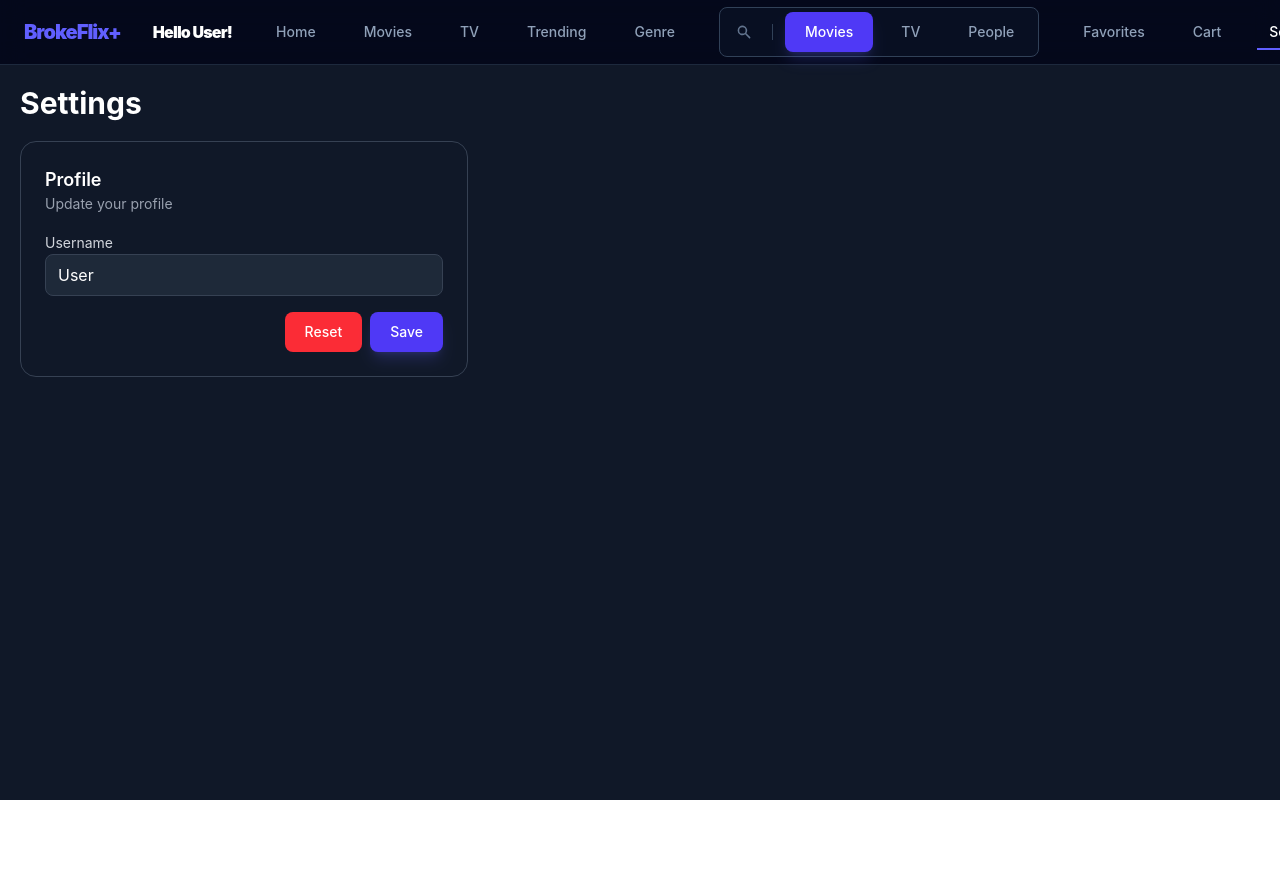
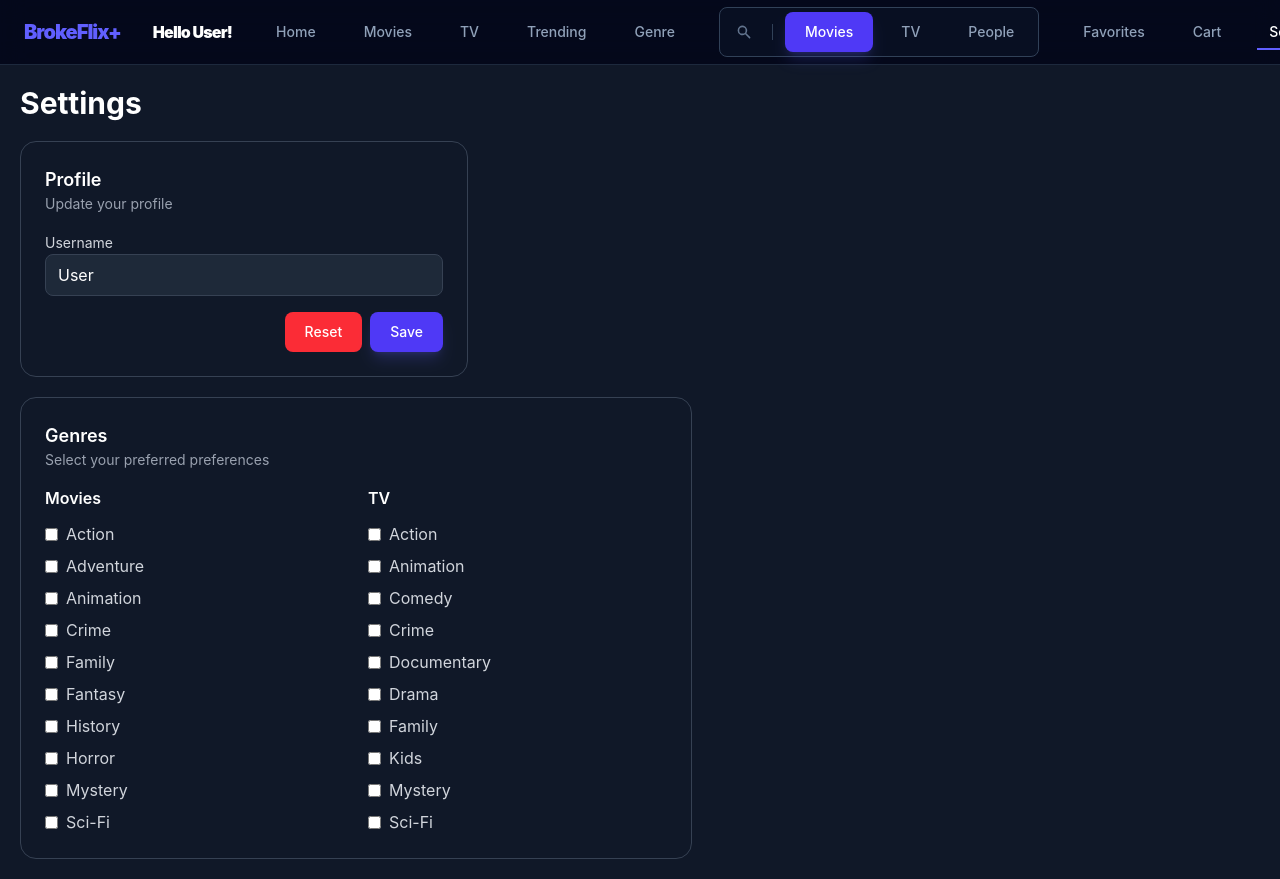
Before and after one commit to JosephZhao1505/ics4u1-assignment-5, a React (Vite) app: page /settings in a window 1280 px wide. Shown: the top 879 px of the page. Before the commit the page ends 800 px from the top, so only its background shows below. Built offline with nearby package versions, Linux system fonts and the light colour scheme.

Commit message:
Just need cart functionality

```diff
--- a/src/context/UserContext.ts
+++ b/src/context/UserContext.ts
@@ -1,13 +1,15 @@
 import { createContext } from "react";
-import type { ImageCell } from "@/core";
+import type { GenrePreferences, ImageCell } from "@/core";
 
 export type UserContextType = {
   userName: string;
   favorites: Map<number, ImageCell>;
   cart: Map<number, ImageCell>;
+  preferredGenres: GenrePreferences;
   setUserName: (userName: string) => void;
   toggleFavorite: (item: ImageCell) => void;
   toggleCart: (item: ImageCell) => void;
+  setPreferredGenres: (genres: GenrePreferences) => void;
 };
 
 export const UserContext = createContext<UserContextType | undefined>(undefined);
--- a/src/context/UserProvider.tsx
+++ b/src/context/UserProvider.tsx
@@ -1,17 +1,43 @@
 import type { ReactNode } from "react";
 import { UserContext } from "@/context";
-import { FAVORITES_KEY, type ImageCell, USERNAME_KEY } from "@/core";
+import { CART_KEY, FAVORITES_KEY, GENRES_KEY, type GenrePreferences, type ImageCell, USERNAME_KEY } from "@/core";
 import { useLocalStorage } from "@/hooks";
 
 type UserProviderProps = {
   children: ReactNode;
 };
 
+const defaultPreferredGenres: GenrePreferences = {
+  movies: [],
+  tvs: [],
+};
+
 export const UserProvider = ({ children }: UserProviderProps) => {
   const [userName, setUserName] = useLocalStorage<string>(USERNAME_KEY, "User");
   const [favoritesStorage, setFavoritesStorage] = useLocalStorage<[number, ImageCell][]>(FAVORITES_KEY, []);
+  const [cartStorage, setCartStorage] = useLocalStorage<[number, ImageCell][]>(CART_KEY, []);
+  const [preferredGenresStorage, setPreferredGenresStorage] = useLocalStorage<GenrePreferences, GenrePreferences>(
+    GENRES_KEY,
+    defaultPreferredGenres,
+    {
+      deserialize: (stored) => {
+        if (!stored || typeof stored !== "object") {
+          return defaultPreferredGenres;
+        }
+
+        const parsed = stored as Partial<GenrePreferences>;
+        const movies = Array.isArray(parsed.movies) ? parsed.movies.filter((id): id is number => typeof id === "number") : [];
+        const tvs = Array.isArray(parsed.tvs) ? parsed.tvs.filter((id): id is number => typeof id === "number") : [];
+
+        return { movies, tvs };
+      },
+      serialize: (value) => value,
+    },
+  );
 
   const favorites = new Map(favoritesStorage);
+  const cart = new Map(cartStorage);
+  const preferredGenres = preferredGenresStorage;
 
   const toggleFavorite = (item: ImageCell) => {
     const map = new Map(favorites);
@@ -25,11 +51,27 @@ export const UserProvider = ({ children }: UserProviderProps) => {
     setFavoritesStorage(Array.from(map.entries()));
   };
 
+  const toggleCart = (item: ImageCell) => {
+    const map = new Map(cartStorage);
+
+    if (map.has(item.id)) {
+      map.delete(item.id);
+    } else {
+      map.set(item.id, item);
+    }
+
+    setCartStorage(Array.from(map.entries()));
+  };
+
   return (
     <UserContext.Provider
       value={{
+        cart,
         favorites,
+        preferredGenres,
+        setPreferredGenres: setPreferredGenresStorage,
         setUserName,
+        toggleCart,
         toggleFavorite,
         userName,
       }}
--- /dev/null
+++ b/src/core/constants/genres.ts
@@ -0,0 +1,25 @@
+export const MOVIE_GENRES = [
+  { id: 28, name: "Action" },
+  { id: 12, name: "Adventure" },
+  { id: 16, name: "Animation" },
+  { id: 80, name: "Crime" },
+  { id: 10751, name: "Family" },
+  { id: 14, name: "Fantasy" },
+  { id: 36, name: "History" },
+  { id: 27, name: "Horror" },
+  { id: 9648, name: "Mystery" },
+  { id: 878, name: "Sci-Fi" },
+];
+
+export const TV_GENRES = [
+  { id: 10759, name: "Action" },
+  { id: 16, name: "Animation" },
+  { id: 35, name: "Comedy" },
+  { id: 80, name: "Crime" },
+  { id: 99, name: "Documentary" },
+  { id: 18, name: "Drama" },
+  { id: 10751, name: "Family" },
+  { id: 10762, name: "Kids" },
+  { id: 9648, name: "Mystery" },
+  { id: 10765, name: "Sci-Fi" },
+];
--- a/src/core/constants/storage.ts
+++ b/src/core/constants/storage.ts
@@ -1,2 +1,4 @@
 export const USERNAME_KEY = "userName";
 export const FAVORITES_KEY = "favorites";
+export const CART_KEY = "cart";
+export const GENRES_KEY = "genres";
--- a/src/core/index.ts
+++ b/src/core/index.ts
@@ -1,4 +1,5 @@
 export * from "@/core/constants/endpoints";
+export * from "@/core/constants/genres";
 export * from "@/core/constants/images";
 export * from "@/core/constants/storage";
 export * from "@/core/types/components";
--- a/src/core/types/components.ts
+++ b/src/core/types/components.ts
@@ -149,3 +149,8 @@ export type PersonCareerResponse = {
     poster_path: string;
   }>;
 };
+
+export type GenrePreferences = {
+  movies: number[];
+  tvs: number[];
+};
--- a/src/core/utils/imageActions.tsx
+++ b/src/core/utils/imageActions.tsx
@@ -8,7 +8,7 @@ export const favoriteAction = (isFavorite: (image: ImageCell) => boolean, onTogg
     active ? <HiHeart className="text-blue-500" size={ICON_SIZE} /> : <HiOutlineHeart className="text-white" size={ICON_SIZE} />,
   id: "favorite",
   onClick: onToggleFavorite,
-  position: "left",
+  position: "right",
 });
 
 export const cartAction = (isInCart: (image: ImageCell) => boolean, onToggleCart: (image: ImageCell) => void): ImageAction => ({
@@ -17,5 +17,5 @@ export const cartAction = (isInCart: (image: ImageCell) => boolean, onToggleCart
     active ? <BsCartFill className="text-blue-500" size={ICON_SIZE} /> : <BsCart2 className="text-white" size={ICON_SIZE} />,
   id: "cart",
   onClick: onToggleCart,
-  position: "right",
+  position: "left",
 });
--- a/src/views/general/GenreView.tsx
+++ b/src/views/general/GenreView.tsx
@@ -2,43 +2,22 @@ import { useEffect, useState } from "react";
 import { useNavigate, useParams } from "react-router-dom";
 import { Footer, ImageGrid, ImageOverlay, Link, LinkGroup, Pagination } from "@/components";
 import type { ImageCell, MediaItem, MediaResponse } from "@/core";
-import { DISCOVER_ENDPOINT, favoriteAction, getImageUrl } from "@/core";
+import { DISCOVER_ENDPOINT, favoriteAction, getImageUrl, MOVIE_GENRES, TV_GENRES } from "@/core";
 import { useTmdb, useUserContext } from "@/hooks";
-
-const MOVIE_GENRES = [
-  { id: 28, name: "Action" },
-  { id: 12, name: "Adventure" },
-  { id: 16, name: "Animation" },
-  { id: 80, name: "Crime" },
-  { id: 10751, name: "Family" },
-  { id: 14, name: "Fantasy" },
-  { id: 36, name: "History" },
-  { id: 27, name: "Horror" },
-  { id: 9648, name: "Mystery" },
-  { id: 878, name: "Sci-Fi" },
-];
-
-const TV_GENRES = [
-  { id: 10759, name: "Action" },
-  { id: 16, name: "Animation" },
-  { id: 35, name: "Comedy" },
-  { id: 80, name: "Crime" },
-  { id: 99, name: "Documentary" },
-  { id: 18, name: "Drama" },
-  { id: 10751, name: "Family" },
-  { id: 10762, name: "Kids" },
-  { id: 9648, name: "Mystery" },
-  { id: 10765, name: "Sci-Fi" },
-];
 
 export const GenreView = () => {
   const navigate = useNavigate();
   const [page, setPage] = useState<number>(1);
-  const { favorites, toggleFavorite } = useUserContext();
+  const { favorites, toggleFavorite, preferredGenres } = useUserContext();
   const { mediaType } = useParams<{ mediaType: string }>();
   const { genre } = useParams<{ genre: string }>();
+
   const genres = mediaType === "movie" ? MOVIE_GENRES : TV_GENRES;
-  const activeGenre = genres.find((index) => index.name.toLowerCase() === genre) || genres[0];
+
+  const preferredIds = mediaType === "movie" ? (preferredGenres.movies ?? []) : (preferredGenres.tvs ?? []);
+  const availableGenres = preferredIds.length > 0 ? genres.filter((g) => preferredIds.includes(g.id)) : genres;
+
+  const activeGenre = availableGenres.find((index) => index.name.toLowerCase() === genre) || availableGenres[0];
 
   const ENDPOINT = `${DISCOVER_ENDPOINT}/${mediaType}`;
   const { data } = useTmdb<MediaResponse>(ENDPOINT, { page, with_genres: activeGenre.id });
@@ -68,7 +47,7 @@ export const GenreView = () => {
         </Link>
       </div>
       <LinkGroup
-        options={genres.map((genre) => ({
+        options={availableGenres.map((genre) => ({
           label: genre.name,
           to: `/genre/${mediaType}/${genre.name.toLowerCase()}`,
         }))}
--- a/src/views/user/FavoritesView.tsx
+++ b/src/views/user/FavoritesView.tsx
@@ -1,4 +1,4 @@
-import { useMemo } from "react"; // [!code ++]
+import { useMemo } from "react";
 import { useNavigate, useParams } from "react-router-dom";
 import { ImageGrid, ImageOverlay, LinkGroup } from "@/components";
 import { favoriteAction, type ImageCell } from "@/core";
@@ -19,6 +19,7 @@ export const FavoritesView = () => {
   return (
     <section className="mx-auto max-w-7xl space-y-5 p-5">
       <h1 className="font-bold text-3xl">Favorites</h1>
+      <button>Clear</button>
       <LinkGroup
         options={[
           { label: "Movies", to: "/favorites/movie" },
--- a/src/views/user/SettingsView.tsx
+++ b/src/views/user/SettingsView.tsx
@@ -1,11 +1,42 @@
 import { useState } from "react";
 import { Button } from "@/components";
+import { MOVIE_GENRES, TV_GENRES } from "@/core";
 import { useUserContext } from "@/hooks";
 
 export const SettingsView = () => {
-  const { userName, setUserName } = useUserContext();
+  const { userName, setUserName, preferredGenres, setPreferredGenres } = useUserContext();
   const [value, setValue] = useState(userName);
+  const [selectedMovieGenres, setSelectedMovieGenres] = useState(new Set(preferredGenres.movies));
+  const [selectedTvGenres, setSelectedTvGenres] = useState(new Set(preferredGenres.tvs));
   const [message, setMessage] = useState<{ text: string; color: string } | null>(null);
+
+  const handleMovieGenreChange = (genreId: number) => {
+    const updated = new Set(selectedMovieGenres);
+    if (updated.has(genreId)) {
+      updated.delete(genreId);
+    } else {
+      updated.add(genreId);
+    }
+    setSelectedMovieGenres(updated);
+    setPreferredGenres({
+      movies: Array.from(updated),
+      tvs: Array.from(selectedTvGenres),
+    });
+  };
+
+  const handleTvGenreChange = (genreId: number) => {
+    const updated = new Set(selectedTvGenres);
+    if (updated.has(genreId)) {
+      updated.delete(genreId);
+    } else {
+      updated.add(genreId);
+    }
+    setSelectedTvGenres(updated);
+    setPreferredGenres({
+      movies: Array.from(selectedMovieGenres),
+      tvs: Array.from(updated),
+    });
+  };
 
   return (
     <section className="mx-auto max-w-7xl space-y-5 p-5">
@@ -52,6 +83,46 @@ export const SettingsView = () => {
           </Button>
         </div>
       </div>
+      <div className="max-w-2xl space-y-4 rounded-2xl border border-gray-700 bg-gray-900 p-6">
+        <div>
+          <h2 className="font-semibold text-lg">Genres</h2>
+          <p className="text-gray-400 text-sm">Select your preferred preferences</p>
+        </div>
+        <div className="grid grid-cols-2 gap-6">
+          <div>
+            <h3 className="mb-3 font-semibold text-md">Movies</h3>
+            <div className="space-y-2">
+              {MOVIE_GENRES.map((genre) => (
+                <label className="flex items-center gap-2" key={genre.id} style={{ cursor: "pointer" }}>
+                  <input
+                    checked={selectedMovieGenres.has(genre.id)}
+                    className="rounded"
+                    onChange={() => handleMovieGenreChange(genre.id)}
+                    type="checkbox"
+                  />
+                  <span className="text-gray-300">{genre.name}</span>
+                </label>
+              ))}
+            </div>
+          </div>
+          <div>
+            <h3 className="mb-3 font-semibold text-md">TV</h3>
+            <div className="space-y-2">
+              {TV_GENRES.map((genre) => (
+                <label className="flex items-center gap-2" key={genre.id} style={{ cursor: "pointer" }}>
+                  <input
+                    checked={selectedTvGenres.has(genre.id)}
+                    className="rounded"
+                    onChange={() => handleTvGenreChange(genre.id)}
+                    type="checkbox"
+                  />
+                  <span className="text-gray-300">{genre.name}</span>
+                </label>
+              ))}
+            </div>
+          </div>
+        </div>
+      </div>
     </section>
   );
 };
```
Also changed, not shown: src/views/general/SummaryView.tsx (+0 -9 lines).
